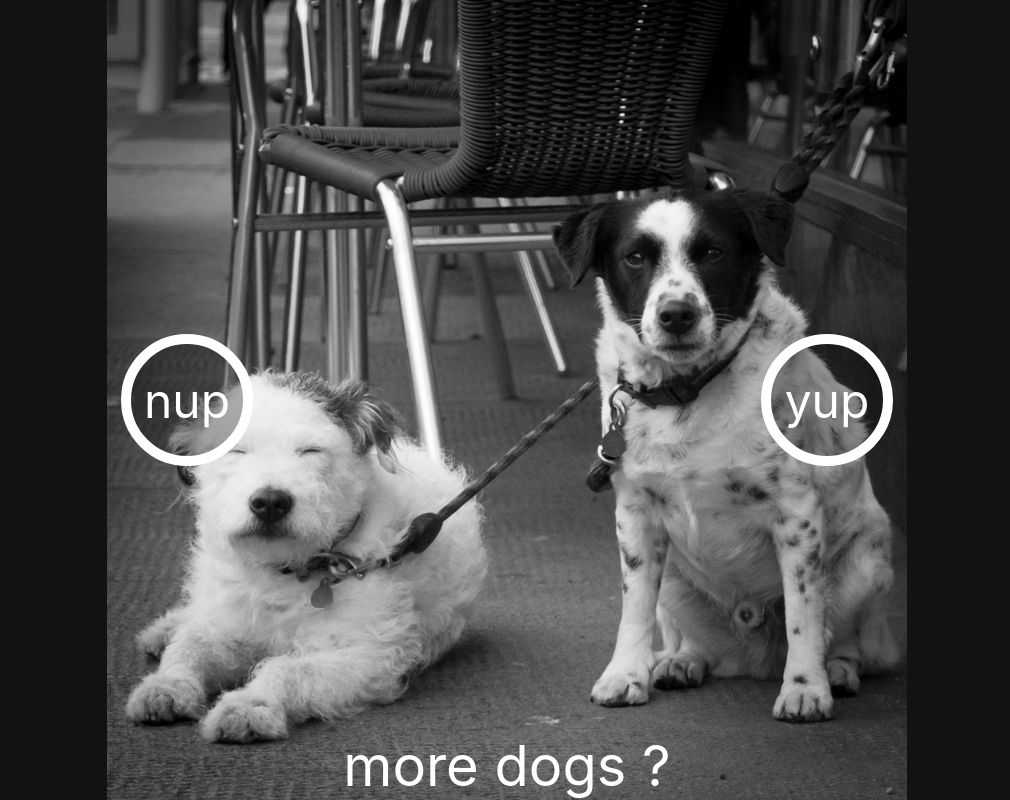
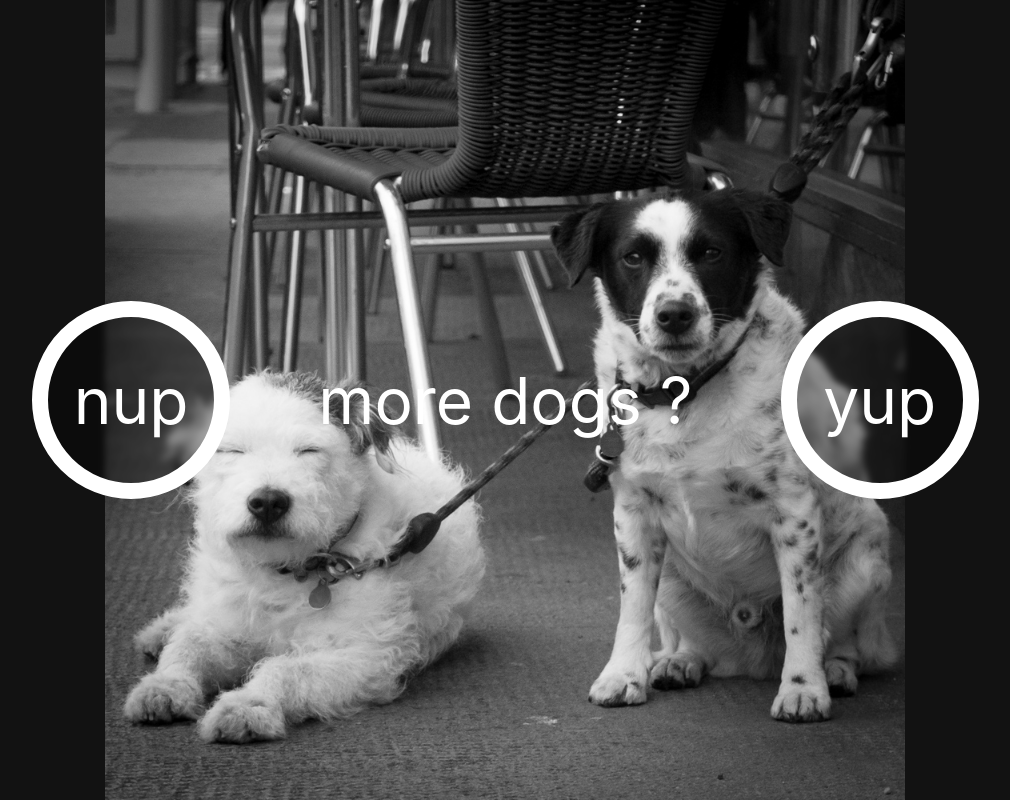
Before and after one commit to wiredogDesign/Photo_Start, a plain HTML site: page index.html in a window 1280 px wide. Shown: the whole page, without its empty margins (133-1143 px from the left). Drawn offline with Linux system fonts and the light colour scheme.

Commit message:
Changed flex properties & font scaling

```diff
--- a/index.html
+++ b/index.html
@@ -7,51 +7,47 @@
 	<style>
 		body {
 			height: 100vh;
-			margin: 0; padding: 0;
+			margin: 0;
+			padding: 0 3vw;
 			overflow: hidden;
+			background-color: hsl(0, 0%, 7%);
 			font-family: -apple-system, BlinkMacSystemFont, 'Segoe UI', Roboto, Oxygen, Ubuntu, Cantarell, 'Open Sans', 'Helvetica Neue', sans-serif;
 			color: white;
 		}
 
-		.container {
+		main {
 			display: flex;
-			flex-flow: row wrap;
-			position: relative;
-			font-size: 3rem;
-			background: center/contain no-repeat url('dist/gfx/staring.jpg'), hsl(0, 0%, 7%)
+			flex-flow: row nowrap;
+			justify-content: space-evenly;
+			align-items: center;
+			height: 100vh;
+			max-width: 1200px;
+			font-size: 5vw;
+			background: center/contain no-repeat url('dist/gfx/staring.jpg');
 		}
 
-		.more-content {
-			position: absolute;
-			bottom: 0;
-			width: 100vw;
-			font-size: 7vh;
-			text-align: center;
+		.right {
+			margin-right: 3vw;
 		}
 
-		.left,
-		.right {
-			display: flex;
-			flex: 1 1 50%;
-			flex-direction: column;
-			justify-content: center;
-			align-items: center;
-			min-height: 100vh;
-			transition: all 0.3s ease;
+		.left {
+			margin-left: 3vw;
 		}
 
 		a {
 			display: flex;
 			justify-content: center;
 			align-items: center;
-			width: 7rem;
-			height: 7rem;
-			transition: all 0.3s cubic-bezier(0.63, 0.01, 0.13, 1.58);
+			width: 5vw;
+			height: 5vw;
+			padding: 4vw;
 			text-decoration: none;
 			color: inherit;
-			border: 10px solid currentColor;
+			border: 1.3vw solid currentColor;
 			border-radius: 50%;
 			background: hsla(0, 0%, 0%, 0.3);
+			backdrop-filter: blur(3px);
+			transition: border-radius 0.3s cubic-bezier(0.63, 0.01, 0.13, 1.58);
 		}
 
 		.left a:hover {
@@ -66,14 +62,17 @@
 	</style>
 </head>
 <body>
-	<div class="container">
+	<main class="container">
 		<div class="left">
 			<a href="https://photo.wiredog.co.uk">nup</a>
 		</div>
+
+		<div class="more-content">more dogs &quest;</div>
+
 		<div class="right">
 			<a href="https://dogs.wiredog.co.uk">yup</a>
 		</div>
-	</div>
-	<div class="more-content">more dogs &quest;</div>
+	</main>
+
 </body>
 </html>
```
